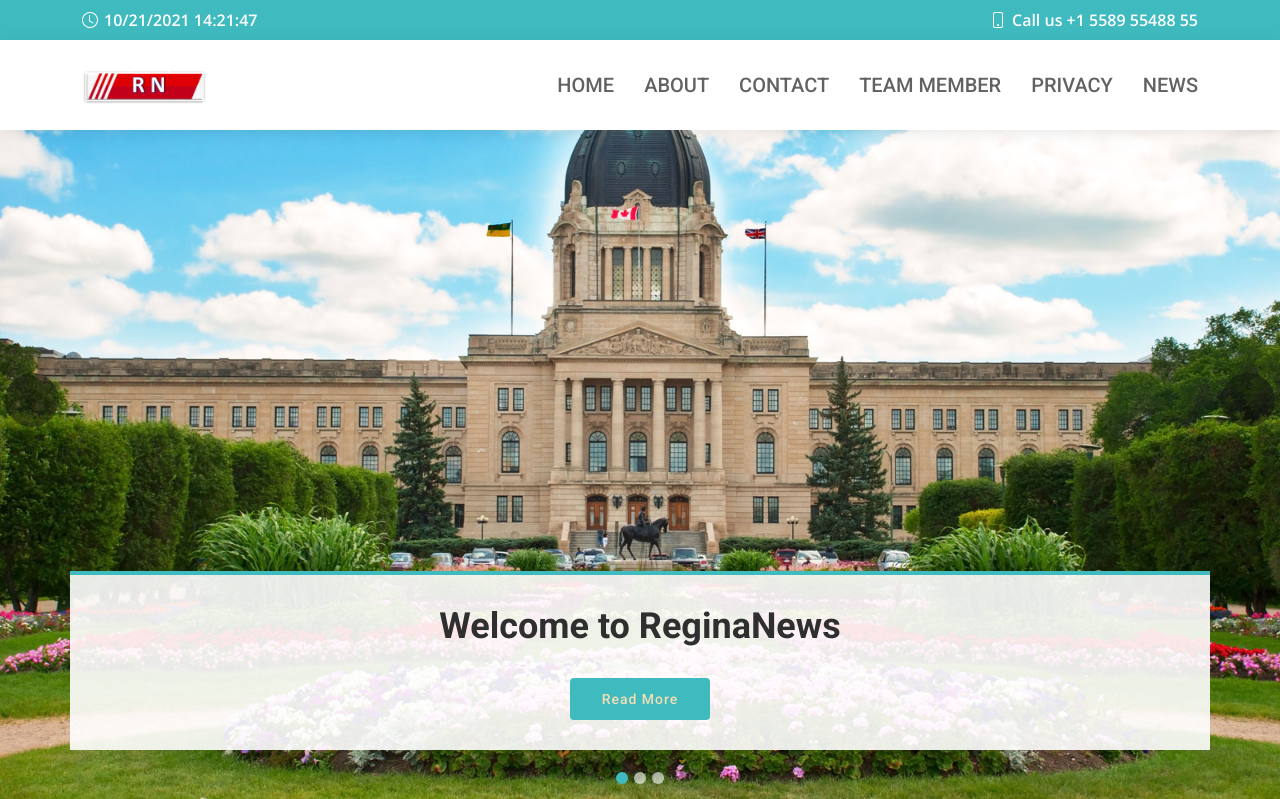
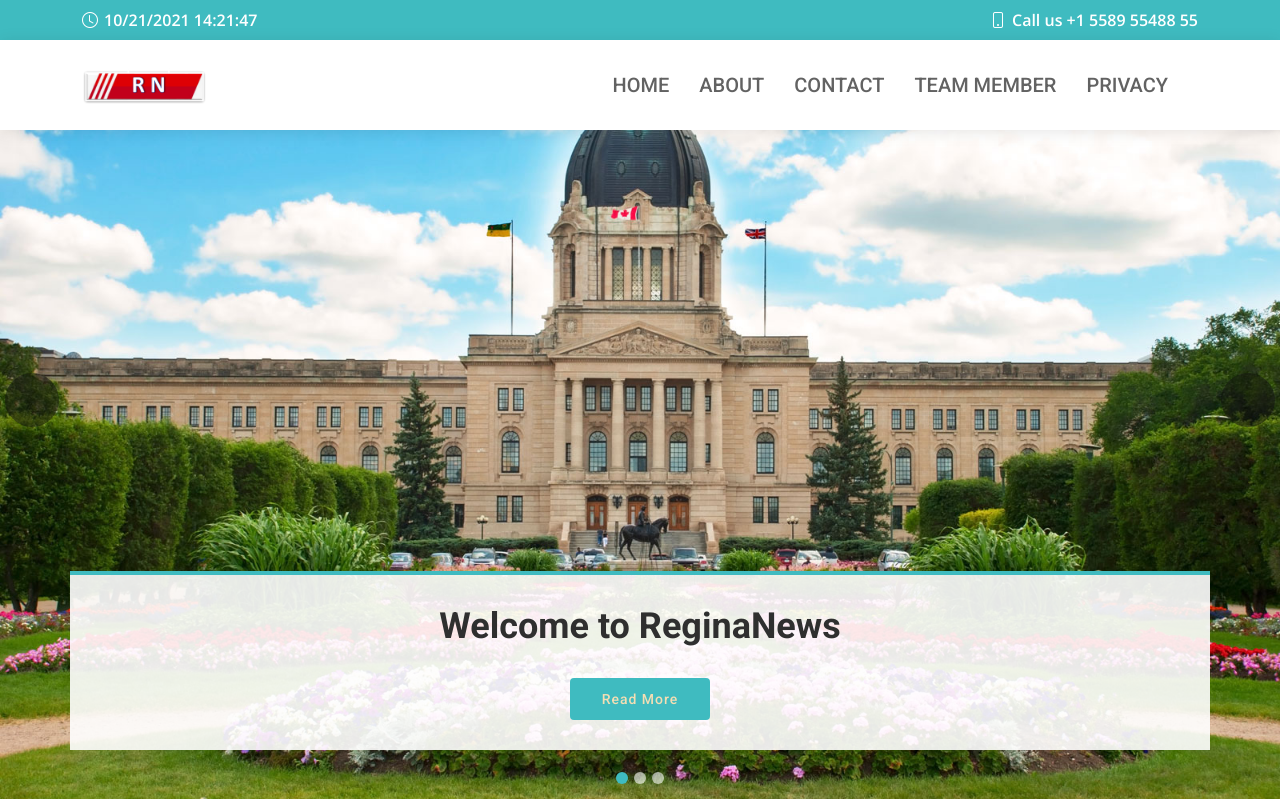
Before and after one commit to ranahabach/ReginaNews, an ASP.NET Core app: page / in a window 1280 px wide. Shown: the top 799 px of the page. Run offline with ASP.NET Core 8, Linux system fonts and the light colour scheme.

Commit message:
change13

```diff
--- a/ReginaNews/Views/Home/Index.cshtml
+++ b/ReginaNews/Views/Home/Index.cshtml
@@ -30,7 +30,9 @@
 
                     <center>
 
-                        <a href="/Home/News/@item.Id">more</a>
+                        <h4>
+                            <a href="/Home/News/@item.Id">more</a>
+                        </h4>
                     </center>
 
                 </div>
--- a/ReginaNews/Views/Shared/_Layout.cshtml
+++ b/ReginaNews/Views/Shared/_Layout.cshtml
@@ -66,7 +66,7 @@
                     <li><a class="nav-link scrollto" href="/Home/Contact">Contact</a></li>
                     <li><a class="nav-link scrollto" href="/Home/TeamMember">Team Member</a></li>
                     <li><a class="nav-link scrollto" href="/Home/Privacy">Privacy</a></li>
-                    <li><a class="nav-link scrollto" href="/Home/index/News/id">News</a></li>
+                    <li><a class="nav-link scrollto" href="/Home/index/News/id"></a></li>
 
 
 
```
